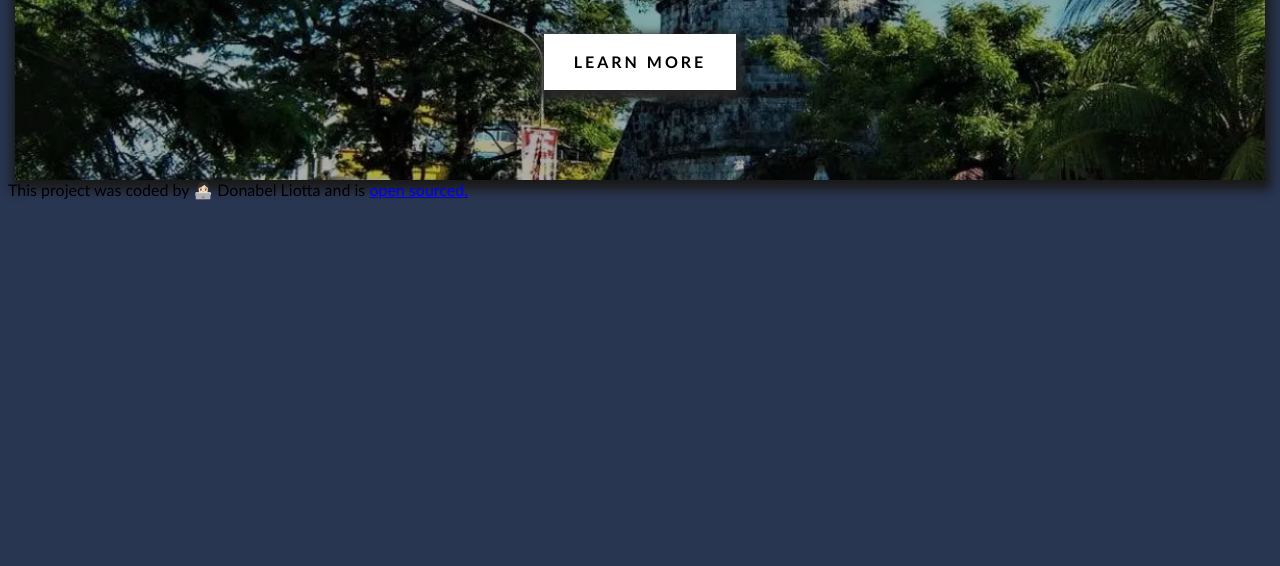
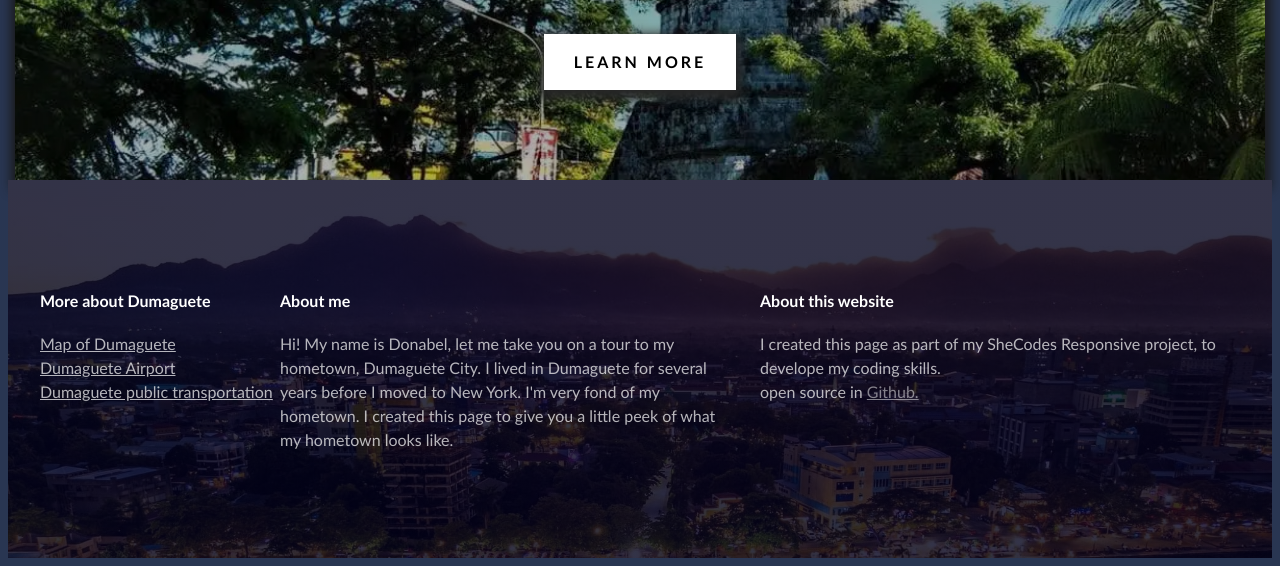
Before and after one commit to belram990/Travel-project, a plain HTML site: page index.html in a window 1280 px wide. Shown: the part 325-891 px from the top of the page. Before the commit the page ends 800 px from the top, so only its background shows below. Drawn offline with Linux system fonts and the light colour scheme.

Commit message:
added footer

```diff
--- a/CSS/style.css
+++ b/CSS/style.css
@@ -12,7 +12,8 @@ body {
 
 
 header {
-    background-image: linear-gradient(rgba(0, 0, 0, 0.4), rgba(0, 0, 0, 0.3)), url("../Images/dumaguete-belltower.webp");
+    background-image: linear-gradient(rgba(0, 0, 0, 0.4), rgba(0, 0, 0, 0.3)),
+        url("../Images/dumaguete-belltower.webp");
     background-repeat: no-repeat;
     background-size: cover;
     color: white;
@@ -61,7 +62,58 @@ header a {
 
 }
 
-@media (max-width:900px) {
+.grid {
+    display: grid;
+    grid-template-columns: 1fr 2fr 2fr;
+}
+
+section {
+    max-width: 1200px;
+    margin: 0 auto;
+}
+
+footer {
+    background-image: linear-gradient(rgba(1, 1, 27, 0.8), rgba(1, 1, 27, 0.8)),
+        url("../Images/dumaguete-city.jpg");
+    color: white;
+    background-repeat: no-repeat;
+    background-size: cover;
+    padding: 90px 0;
+
+}
+
+footer h3 {
+    font-family: 700;
+    font-size: 20px;
+    line-height: 1.5;
+}
+
+footer p {
+    font-weight: 400;
+    font-size: 16px;
+    line-height: 1.5;
+    opacity: 0.7;
+    margin-right: 20px;
+}
+
+footer ul {
+    padding: 0;
+}
+
+footer li {
+    list-style: none;
+    line-height: 1.5;
+    margin: 0px;
+    padding: 0px;
+}
+
+footer a {
+    color: white;
+    opacity: 0.7;
+}
+
+
+@media (max-width:960px) {
     header {
         padding: 60px 0;
     }
--- a/index.html
+++ b/index.html
@@ -17,8 +17,45 @@
             <a href="#">Learn more</a>
         </header>
     </div>
-    <footer> This project was coded by 👩🏻‍💻 Donabel Liotta and is <a
-            href="https://github.com/belram990/Travel-project" target="_blank">open sourced.</a>
+    <footer>
+        <section class="grid">
+            <div>
+                <h4>More about Dumaguete</h4>
+                <ul>
+                    <li>
+                        <a href="https://maps.app.goo.gl/yeDjT5kuK4GCdToW6" target="_blank"> Map of Dumaguete</a>
+                    </li>
+                    <li>
+                        <a href="https://maps.app.goo.gl/XbtPbDg12LFRVeu28" target="_blank">Dumaguete Airport</a>
+                    </li>
+                    <li>
+                        <a href="https://dumagueteinfo.com/dumaguete-city/visiting-dumaguete-city/how-to-get-to-dumaguete-city/"
+                            target="_blank">Dumaguete
+                            public transportation</a>
+                    </li>
+                </ul>
+            </div>
+
+            <div>
+                <h4> About me</h4>
+                <p>
+                    Hi! My name is Donabel, let me take you on a tour to my hometown, Dumaguete City. I lived in
+                    Dumaguete for several years before I moved to New York.
+                    I'm very fond of my hometown. I created this page to give you a little peek of what my hometown
+                    looks
+                    like.
+                </p>
+            </div>
+            <div>
+                <h4>
+                    About this website
+                </h4>
+                <p>I created this page as part of my SheCodes Responsive project, to develope my coding skills.
+                    <br />open source in
+                    <a href="https://github.com/belram990/Travel-project" target="_blank">Github.</a>
+                </p>
+            </div>
+        </section>
     </footer>
 </body>
 
```
Also changed, not shown: Images/dumaguete-city.jpg (added), Images/dumaguete.jpg (deleted).
